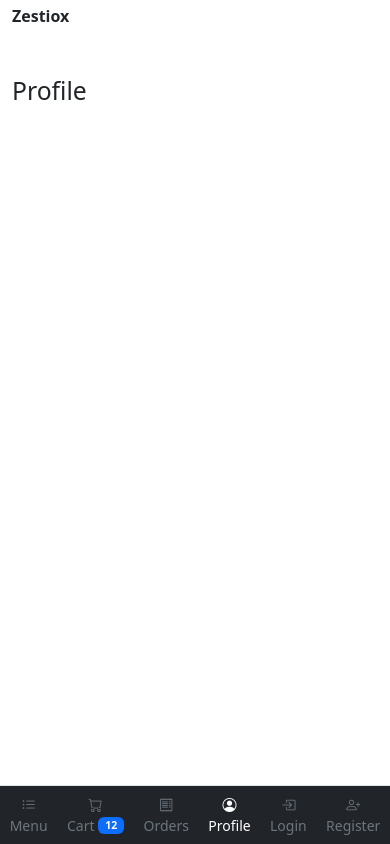
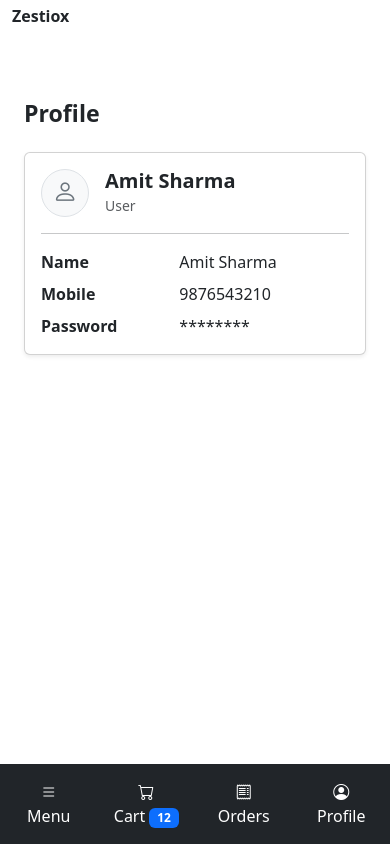
Before and after one commit to jjchandru/zestiox-ng, an Angular app: page /profile in a window 390 px wide. Built offline with nearby package versions, Linux system fonts and the light colour scheme.

Commit message:
update june 2

```diff
--- a/angular.json
+++ b/angular.json
@@ -98,5 +98,8 @@
         }
       }
     }
+  },
+  "cli": {
+    "analytics": "da839b80-a85b-4718-a95c-649199fd5cb2"
   }
 }
--- a/src/app/profile/profile.component.html
+++ b/src/app/profile/profile.component.html
@@ -1 +1,54 @@
-<h2>Profile</h2>
+<!-- Page Content -->
+<div class="container-fluid py-4">
+  <div class="row">
+    <div class="col-12 col-md-8 col-lg-6 mx-md-auto">
+      <h3 class="fw-bold mb-4 text-start">Profile</h3>
+      <div class="card shadow-sm">
+        <div class="card-body">
+          <div class="d-flex align-items-center mb-3">
+            <div class="me-3">
+              <span class="d-inline-block rounded-circle bg-light border" style="width:48px; height:48px;">
+                <i class="bi bi-person fs-2 text-secondary d-flex justify-content-center align-items-center h-100"></i>
+              </span>
+            </div>
+            <div>
+              <h5 class="mb-0 fw-bold">Amit Sharma</h5>
+              <small class="text-muted">User</small>
+            </div>
+          </div>
+          <hr>
+          <div class="row mb-2">
+            <div class="col-5 col-md-4 fw-bold">Name</div>
+            <div class="col-7 col-md-8">Amit Sharma</div>
+          </div>
+          <div class="row mb-2">
+            <div class="col-5 col-md-4 fw-bold">Mobile</div>
+            <div class="col-7 col-md-8">9876543210</div>
+          </div>
+          <div class="row">
+            <div class="col-5 col-md-4 fw-bold">Password</div>
+            <div class="col-7 col-md-8">********</div>
+          </div>
+        </div>
+      </div>
+    </div>
+  </div>
+</div>
+
+<!-- Bottom Navbar for Mobile (Black Color) -->
+<nav class="navbar navbar-dark bg-dark navbar-expand d-md-none fixed-bottom border-top-0">
+  <ul class="navbar-nav nav-justified w-100">
+    <li class="nav-item">
+      <a class="nav-link text-center text-white" href="#"><i class="bi bi-list"></i><br>Menu</a>
+    </li>
+    <li class="nav-item">
+      <a class="nav-link text-center text-white" href="#"><i class="bi bi-cart"></i><br>Cart <span class="badge bg-primary">12</span></a>
+    </li>
+    <li class="nav-item">
+      <a class="nav-link text-center text-white" href="#"><i class="bi bi-receipt"></i><br>Orders</a>
+    </li>
+    <li class="nav-item">
+      <a class="nav-link text-center active text-white" href="#"><i class="bi bi-person-circle"></i><br>Profile</a>
+    </li>
+  </ul>
+</nav>
```
